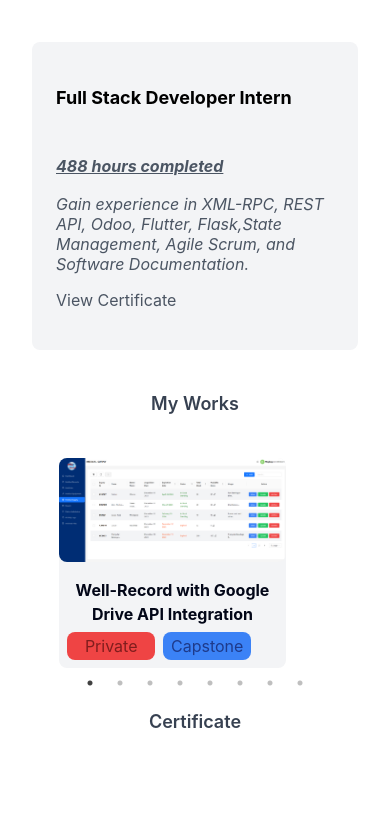
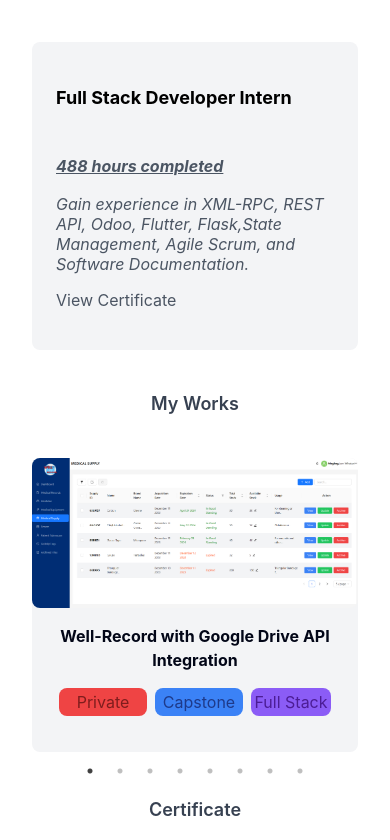
Before and after one commit to yoshieexD/Portfolio, a React (Create React App) app in the folder client/: page / in a window 390 px wide. Shown: the part 1933-2773 px from the top of the page. Before the commit the page ends 2685 px from the top, so only its background shows below. Built offline with nearby package versions, Linux system fonts and the light colour scheme; some icons are missing.

Commit message:
[ADD] mobile responsive workcontainer

```diff
--- a/client/src/App.tsx
+++ b/client/src/App.tsx
@@ -124,7 +124,7 @@ export default function App() {
             <HeaderText>My Works</HeaderText>
           </div>
           <div className="w-full  flex justify-center">
-            <div className="w-5/6">
+            <div className="md:w-5/6 xs:w-full xxs:w-full">
               <div className="w-full">
                 <Slider {...settings} className="text-center  ">
                   <div>
@@ -132,7 +132,8 @@ export default function App() {
                       image={<Capstone />}
                       title={'Well-Record with Google Drive API Integration'}
                       status={'Private'}
-                      capstone={"Capstone"} />
+                      capstone={"Capstone"}
+                      development="Full Stack" />
                   </div>
                   <div>
                     <WorkContainer
@@ -141,7 +142,8 @@ export default function App() {
                       status={'Public'}
                       capstone={'Personal Project'}
                       website="https://studyflow-hub.vercel.app/"
-                      github="https://github.com/yoshieexD/Student-Productivity" />
+                      github="https://github.com/yoshieexD/Student-Productivity"
+                      development="Full Stack" />
                   </div>
                   <div>
                     <WorkContainer
@@ -150,7 +152,8 @@ export default function App() {
                       status={'Public'}
                       capstone={'Personal Project'}
                       website="https://apirickandmorty-blue.vercel.app/"
-                      github="https://github.com/yoshieexD/apirickandmorty" />
+                      github="https://github.com/yoshieexD/apirickandmorty"
+                      development="Front End" />
                   </div>
                   <div>
                     <WorkContainer
@@ -158,7 +161,8 @@ export default function App() {
                       title={'Book Buddy Library Management Basic Crud'}
                       status={'Public'}
                       capstone={'Personal Project'}
-                      github="https://github.com/yoshieexD/BookBuddyLibraryManagementSystem" />
+                      github="https://github.com/yoshieexD/BookBuddyLibraryManagementSystem"
+                      development="Full Stack" />
                   </div>
                   <div>
                     <WorkContainer
@@ -171,26 +175,29 @@ export default function App() {
                   <div>
                     <WorkContainer
                       image={<Capstone />}
-                      title={'Flutter Dice Game'}
+                      title={'Flutter Dice Game Mobile Application'}
                       status={'Public'}
                       capstone={'Personal Project'}
-                      github="https://github.com/yoshieexD/Flutter_Dice" />
+                      github="https://github.com/yoshieexD/Flutter_Dice"
+                      development="Front End" />
                   </div>
                   <div>
                     <WorkContainer
                       image={<Capstone />}
-                      title={'Flutter Quiz App'}
+                      title={'Flutter Quiz Mobile Application'}
                       status={'Public'}
                       capstone={'Personal Project'}
-                      github="https://github.com/yoshieexD/Flutter_QuizApp" />
+                      github="https://github.com/yoshieexD/Flutter_QuizApp"
+                      development="Front End" />
                   </div>
                   <div>
                     <WorkContainer
                       image={<Capstone />}
-                      title={'Flutter Expenses Tracker'}
+                      title={'Flutter Expenses Tracker Mobile Application'}
                       status={'Public'}
                       capstone={'Personal Project'}
-                      github="https://github.com/yoshieexD/Flutter_ExpenseTracker" />
+                      github="https://github.com/yoshieexD/Flutter_ExpenseTracker"
+                      development="Front End" />
                   </div>
                 </Slider>
               </div>
--- a/client/src/work/WorkContainer.tsx
+++ b/client/src/work/WorkContainer.tsx
@@ -10,39 +10,46 @@ interface WorkContainerProps {
     github?: string,
     website?: string,
     capstone?: string,
-    role?: String,
+    development?: string,
 }
-export const WorkContainer: FC<WorkContainerProps> = ({ image, status, title, github, website, capstone, role }) => {
+export const WorkContainer: FC<WorkContainerProps> = ({ image, status, title, github, website, capstone, development }) => {
     const { darkMode } = useDarkMode();
     return (
-        <div className={` ${darkMode === true ? 'bg-slate-800 ' : 'bg-gray-100'}   rounded-lg w-5/6 h-full pb-2`}>
+        <div className={` ${darkMode === true ? 'bg-slate-800 ' : 'bg-gray-100'}   rounded-lg md:w-5/6 xs:w-full xxs:w-full h-full pb-2`}>
             <div className='w-full text-center h-4/5'>
                 {image}
             </div>
-            <div className='flex flex-col space-y-[-10px] px-2'>
+            <div className='flex flex-col  px-2'>
                 <p className='text-base  font-bold '>{title}</p>
-                <div className='flex justify-between'>
+                <div className='flex md:flex-row md:justify-between xs:flex-col xs:justify-center xs:items-center xxs:flex-col xxs:justify-center xxs:items-center xs:space-y-2 xxs:space-y-2'>
                     <div className='flex space-x-2'>
+
                         <div className={`${status === "Private" ? 'bg-red-500 w-20 rounded-lg text-red-900 p-1' : status === "Public" ? 'bg-gray-500 w-20 rounded-lg text-gray-900 p-1' : ''}`}>
                             {status}
                         </div>
+
                         <div className={`${capstone === "Capstone" ? 'bg-blue-500 w-20 rounded-lg text-blue-900 p-1' :
                             capstone === "Personal Project" ? 'bg-green-500 w-28 rounded-lg text-green-900 p-1' :
                                 capstone === "Group Project" ? 'bg-yellow-500 w-28 rounded-lg text-yellow-900 p-1' : ''
                             } text-nowrap`}>
                             {capstone}
                         </div>
-                        <div>
-                            {role}
+
+                        <div className={`${development === "Full Stack" ? " bg-violet-500 w-20 rounded-lg text-violet-900" : development === "Front End" ? "bg-yellow-500 w-20 rounded-lg text-yellow-900" : ""} text-nowrap flex items-center justify-center`}>
+                            {development}
                         </div>
 
                     </div>
-                    <div className='flex space-x-2 items-center justify-center'>
+                    <div className='flex space-x-2'>
                         {website && (
                             <div className='h-full w-full text-gray-600 hover:text-gray-900 cursor-pointer' onClick={() => window.open(`${website}`)}><TbWorldWww className='text-xl' /></div>
                         )}
                         {github && (
                             <div className='h-full w-full text-gray-600 hover:text-gray-900 cursor-pointer' onClick={() => window.open(`${github}`)}><FaGithub className='text-xl' /></div>
+                        )}
+
+                        {!website && !github && (
+                            <br />
                         )}
                     </div>
                 </div>
```
